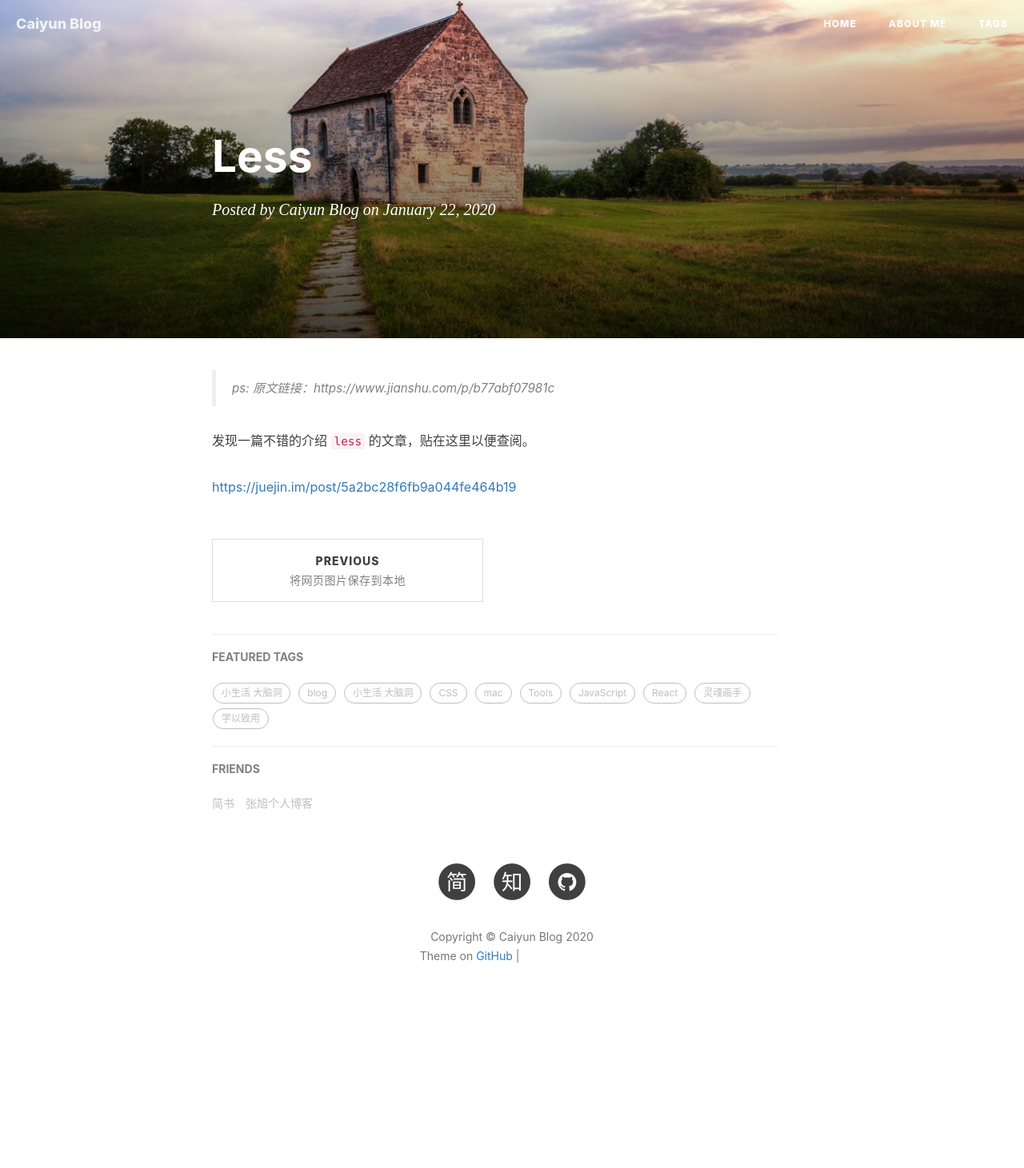
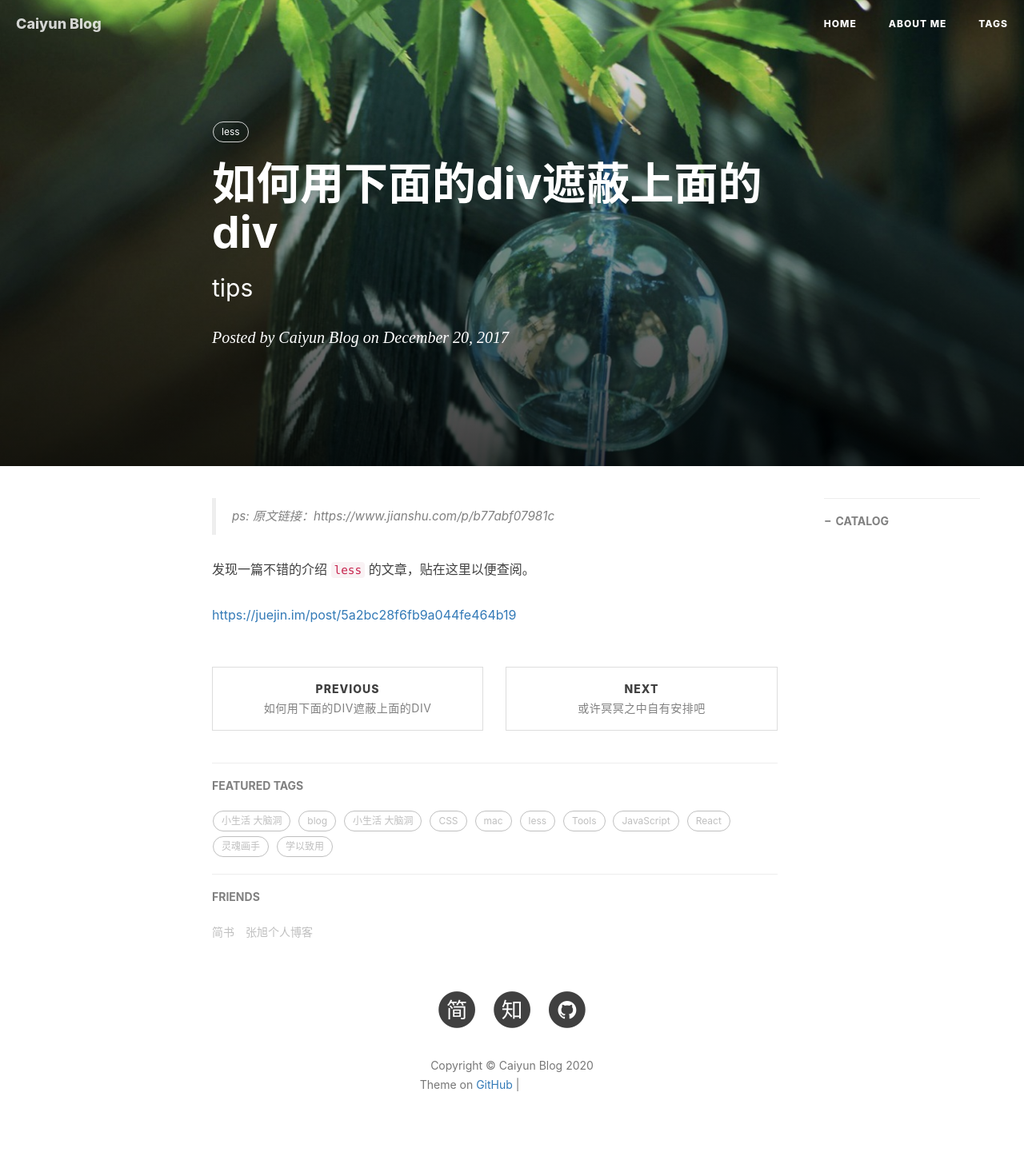
Before and after one commit to Agcaiyun/Agcaiyun.github.io, a Jekyll site: the page built from _posts/2020-01-22-less.md, in a window 1280 px wide. Shown: the whole page at 80% size. Built offline with Jekyll 4.4.1, drawn with Linux system fonts in a browser that asks for light colours; nearby versions of some CDN libraries; our own code applies the rules of GitHub Pages for plain Markdown files; comment, search, counter and statistics services are not loaded; before the commit the page ends 1300 px from its top, so only the background shows below that; grey boxes are pictures that could not be loaded.

Commit message:
Update 2020-01-22-less.md
add tags

```diff
--- a/_posts/2020-01-22-less.md
+++ b/_posts/2020-01-22-less.md
@@ -1,3 +1,15 @@
+---
+layout:           post
+title:            如何用下面的div遮蔽上面的div
+subtitle:         tips
+date:             2017-12-20
+anthor:           caiyun
+header-img:       img/17-12-20-header.jpg
+catalog:          true
+tags:
+    - less
+---
+
 > ps: 原文链接：https://www.jianshu.com/p/b77abf07981c
 
 发现一篇不错的介绍 `less` 的文章，贴在这里以便查阅。
```
